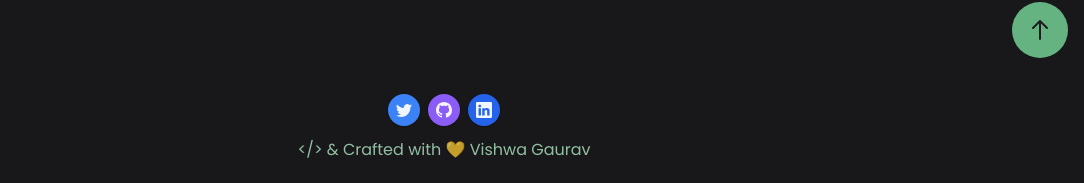
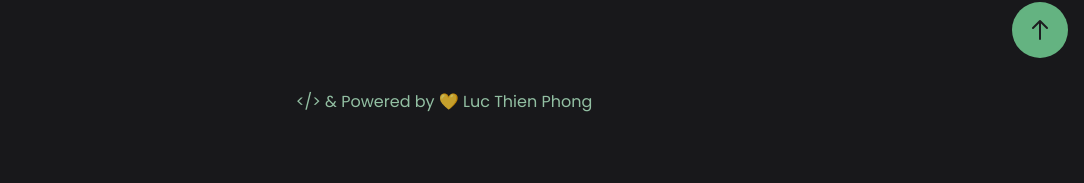
Before and after one commit to lucthienphong1120/github-profile-maker, a Next.js app: page / in a window 1280 px wide. Shown: the part 3894-4077 px from the top of the page, without its empty margins (196-1280 px from the left). After the commit the page ends 4032 px from the top, so only its background shows below. Built offline with nearby package versions, Linux system fonts and the light colour scheme.

Commit message:
Update Footer.js

```diff
--- a/components/elements/Footer.js
+++ b/components/elements/Footer.js
@@ -1,46 +1,16 @@
 import React from "react";
-import { GITHUB_SVG, LINKEDIN_SVG, TWITTER_SVG } from "./SVG";
 
 export default function Footer() {
   return (
     <div className="flex flex-col w-full justify-center items-center pt-6 pb-2">
-      <div className="flex flex-row flex-wrap space-x-2">
-        {/* Twitter */}
-        <a
-          className="bg-blue-500 text-blue-50 mt-3 hover:bg-blue-600 font-semibold uppercase  text-lg p-2 rounded-full shadow hover:shadow-md outline-none focus:outline-none  mb-1 ease-linear transition-all duration-150 flex items-center w-max aspect-square"
-          href="https://twitter.com/VishwaGauravIn"
-          target="_blank"
-          rel="noopener noreferrer"
-        >
-          <TWITTER_SVG size={4} />
-        </a>
-        {/* GitHub */}
-        <a
-          className="bg-violet-500 text-violet-50 mt-3 hover:bg-violet-600 font-semibold uppercase  text-lg p-2 rounded-full shadow hover:shadow-md outline-none focus:outline-none mr-1 mb-1 ease-linear transition-all duration-150 flex items-center w-max aspect-square"
-          href="https://github.com/VishwaGauravIn"
-          target="_blank"
-          rel="noopener noreferrer"
-        >
-          <GITHUB_SVG size={4} />
-        </a>
-        {/* LinkedIn */}
-        <a
-          className="bg-blue-600 text-blue-50 mt-3 hover:bg-blue-700 font-semibold uppercase  text-lg p-2 rounded-full shadow hover:shadow-md outline-none focus:outline-none mr-1 mb-1 ease-linear transition-all duration-150 flex items-center w-max aspect-square"
-          href="https://www.linkedin.com/in/VishwaGauravIn"
-          target="_blank"
-          rel="noopener noreferrer"
-        >
-          <LINKEDIN_SVG size={4} />
-        </a>
-      </div>
       <div className="w-full flex justify-center items-center text-green-200">
         <a
-          href="https://itsvg.in"
+          href="https://github.com/lucthienphong1120/github-profile-makern"
           className="opacity-75 hover:opacity-95 mt-2"
           target="_blank"
           rel="noopener noreferrer"
         >
-          {"</>"} & Crafted with&nbsp;💛&nbsp;Vishwa Gaurav
+          {"</>"} & Powered by&nbsp;💛&nbsp;Luc Thien Phong
         </a>
       </div>
     </div>
```
